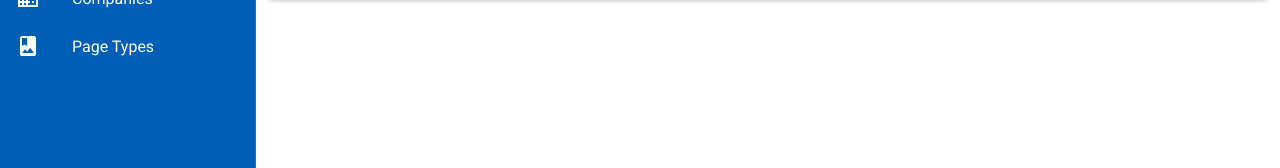
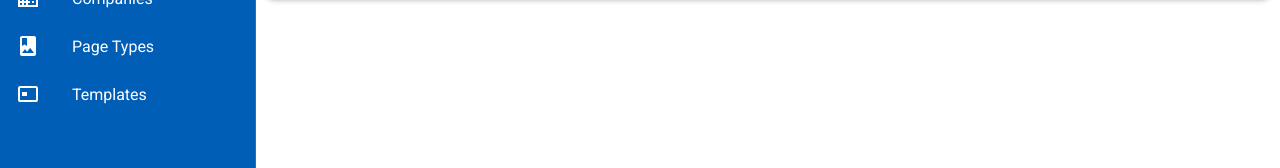
Before and after one commit to ashraf-frotan/landingpage-mis-frontend, a Nuxt app: page / in a window 1280 px wide. Shown: the part 203-371 px from the top of the page. Built offline with nearby package versions, Linux system fonts and the light colour scheme; what vue-toastr would draw is missing.

Commit message:
templates route added

```diff
--- a/layouts/default.vue
+++ b/layouts/default.vue
@@ -96,6 +96,11 @@ export default {
           icon:'mdi-image-album',
           title:"Page Types",
           to:'/page_types'
+        },
+        {
+          icon:'mdi-credit-card-chip-outline',
+          title:'Templates',
+          to:'templates'
         }
       ],
       miniVariant: false,
```
